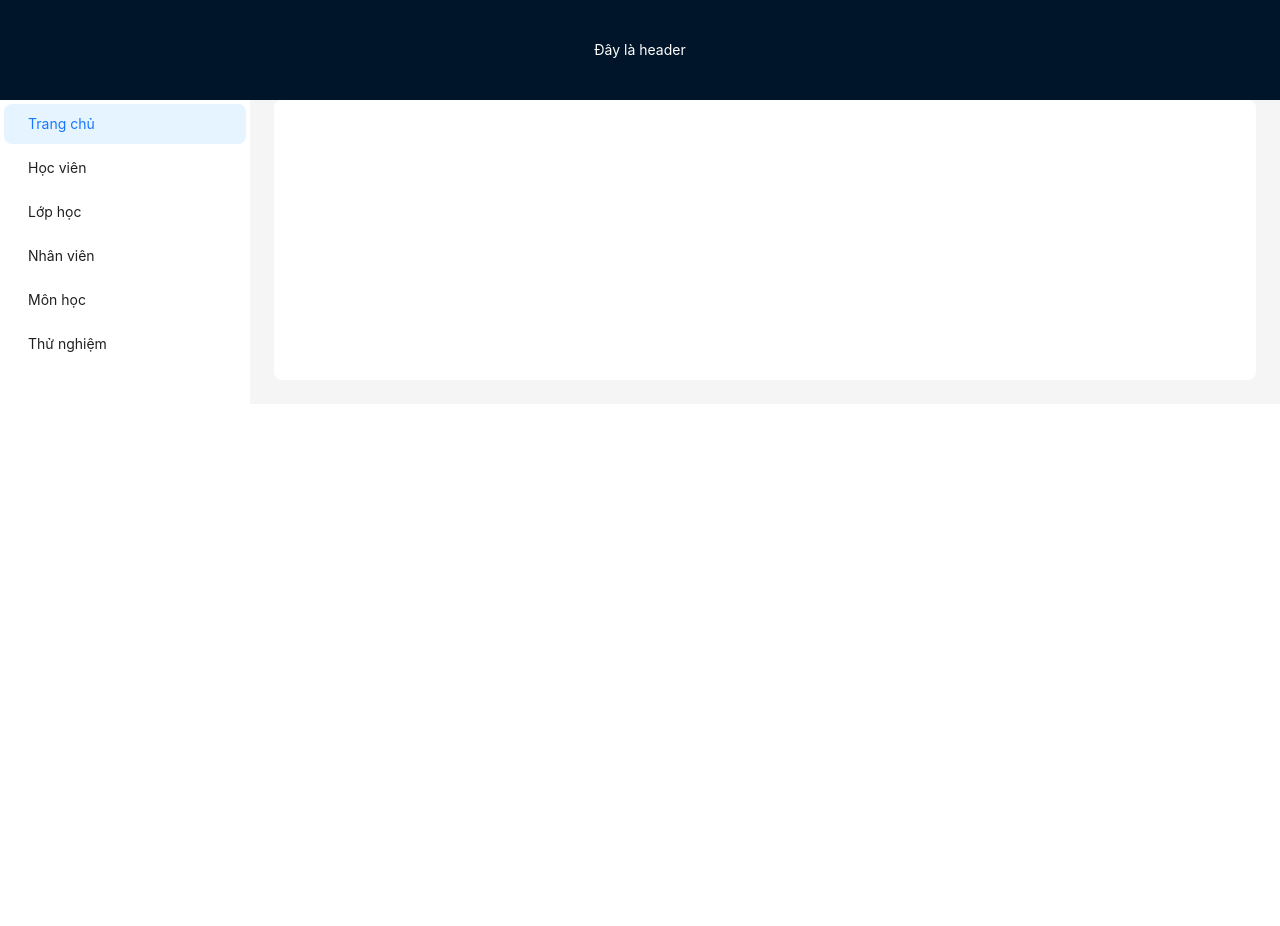
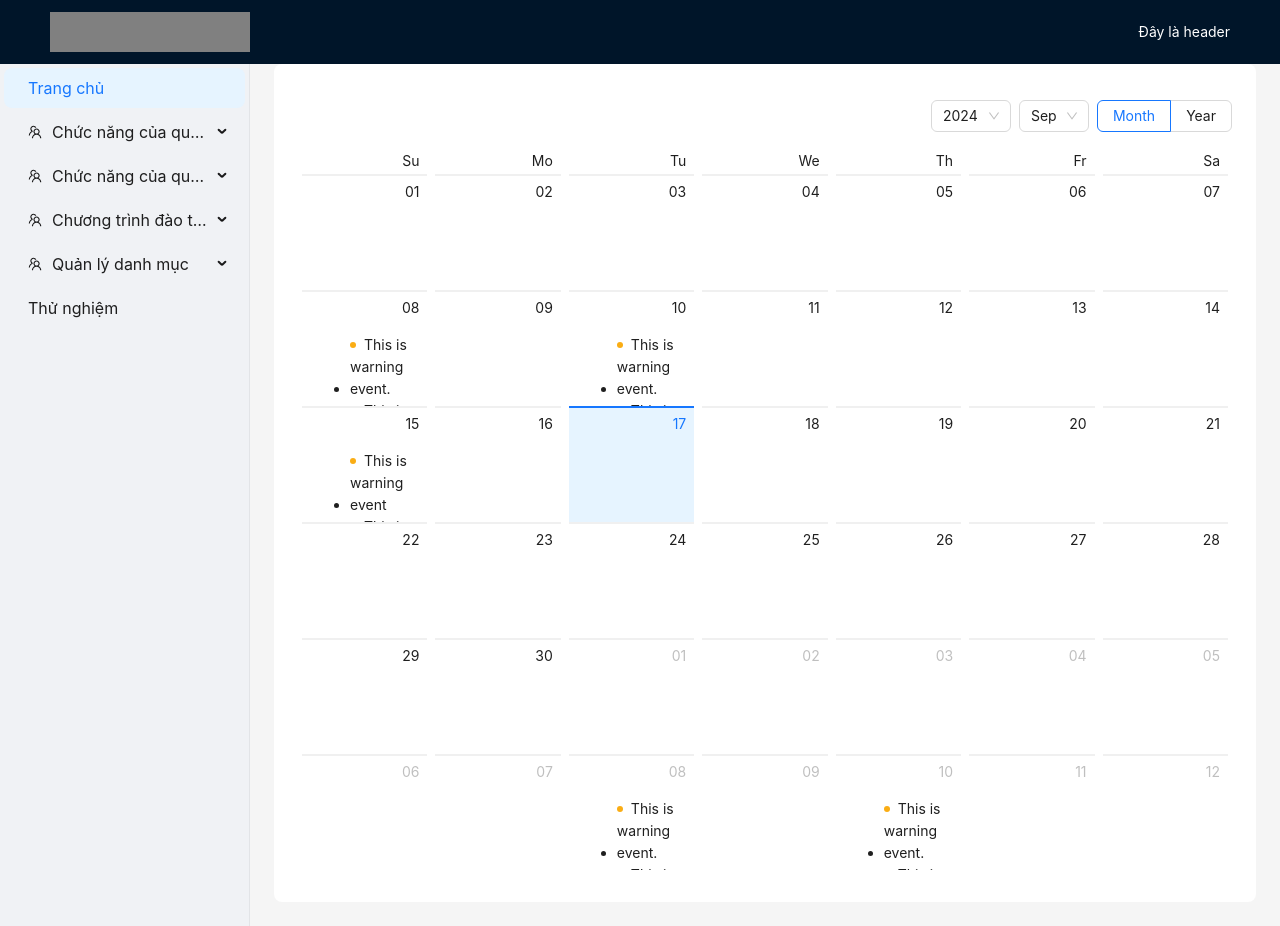
Before and after one commit to Smile005/TrungTamTinHoc, a React (Create React App) app in the folder front-end/: page /lichhoc in a window 1280 px wide. Before the commit the page ends 800 px from the top, so only its background shows below. Built offline with nearby package versions, Linux system fonts and the light colour scheme.

Commit message:
Them GUI Lich Hoc

```diff
--- a/front-end/package.json
+++ b/front-end/package.json
@@ -17,7 +17,8 @@
     "react-router-dom": "^6.26.2",
     "react-scripts": "5.0.1",
     "typescript": "^4.9.5",
-    "web-vitals": "^2.1.4"
+    "web-vitals": "^2.1.4",
+    "xlsx": "^0.18.5"
   },
   "scripts": {
     "start": "react-scripts start",
@@ -44,6 +45,7 @@
     ]
   },
   "devDependencies": {
+    "@babel/plugin-proposal-private-property-in-object": "^7.21.11",
     "@types/react-router-dom": "^5.3.3"
   }
 }
--- a/front-end/src/App.css
+++ b/front-end/src/App.css
@@ -1,38 +1,49 @@
-.App {
-  text-align: center;
+
+.demo-logo{
+  background-color: gray;
+  height: 40px;
+  width: 200px;
+}
+.custom-header{
+  display: flex;
+  align-items: center;
+  height: '80px';
+  justify-content: space-between;
 }
 
-.App-logo {
-  height: 40vmin;
-  pointer-events: none;
+/* Style fo the entire menu */
+.custom-menu {
+  background-color: #f0f2f5;
+  border-right: 1px solid #d9d9d9;
+  font-size: 16px;
+  height: 100%;
 }
 
-@media (prefers-reduced-motion: no-preference) {
-  .App-logo {
-    animation: App-logo-spin infinite 20s linear;
-  }
-}
+/* Style for the menu items */
+/* .custom-menu .ant-menu-item {
+  padding: 10px 20px;
+  color: #333;
+} */
 
-.App-header {
-  background-color: #282c34;
-  min-height: 100vh;
-  display: flex;
-  flex-direction: column;
-  align-items: center;
-  justify-content: center;
-  font-size: calc(10px + 2vmin);
-  color: white;
-}
+/* Hover effect for menu items */
+/* .custom-menu .ant-menu-item:hover {
+  background-color: #e6f7ff;
+  color: #1890ff;
+} */
 
-.App-link {
-  color: #61dafb;
-}
+/* Style for selected menu item */
+/* .custom-menu .ant-menu-item-selected {
+  background-color: #1890ff;
+  color: #fff;
+} */
 
-@keyframes App-logo-spin {
-  from {
-    transform: rotate(0deg);
-  }
-  to {
-    transform: rotate(360deg);
-  }
-}
+/* Style for submenu title */
+/* .custom-menu .ant-menu-submenu-title {
+  font-weight: bold;
+  color: #1890ff;
+} */
+
+/* Style for submenu item hover */
+/* .custom-menu .ant-menu-submenu-title:hover {
+  color: #40a9ff;
+} */
--- a/front-end/src/App.tsx
+++ b/front-end/src/App.tsx
@@ -1,13 +1,18 @@
 import React from 'react';
 import { BrowserRouter as Router, Route, Routes, Link } from 'react-router-dom';
-import { Layout, Menu, theme } from 'antd';
+import { Layout, Menu, theme} from 'antd';
+import { TeamOutlined } from '@ant-design/icons';
 import HocVien from './pages/HocVien';
 import NhanVien from './pages/NhanVien';
 import LopHoc from './pages/LopHoc';
 import TrangChu from './pages/TrangChu';
 import MonHoc from './pages/MonHoc';
+import LichHoc from './pages/LichHoc';
 import HocVienTable from './pages/Testing';
 
+import './App.css'
+
+const { SubMenu } = Menu;
 const { Header, Content, Sider, Footer } = Layout;
 
 const About = () => <div>About Page Content</div>;
@@ -21,20 +26,30 @@ const App: React.FC = () => {
   return (
     <Router>
       <Layout>
-        <Header style={{ display: 'flex', alignItems: 'center', height: '100px', justifyContent: 'center' }}>
+        <Header className='custom-header'>
+          <div className="demo-logo" />
           <p style={{ color: 'white' }}>Đây là header</p>
         </Header>
         <Layout>
           <Sider width={250} style={{ background: colorBgContainer }}>
-            <Menu mode="inline" defaultSelectedKeys={['1']} style={{ height: '100%', borderRight: 0 }}>
-              <Menu.Item key="1"><Link to="/">Trang chủ</Link></Menu.Item>
-              <Menu.Item key="2"><Link to="/hocvien">Học viên</Link></Menu.Item>
-              <Menu.Item key="3"><Link to="/lophoc">Lớp học</Link></Menu.Item>
-              <Menu.Item key="4"><Link to="/nhanvien">Nhân viên</Link></Menu.Item>
-              <Menu.Item key="5"><Link to="/monhoc">Môn học</Link></Menu.Item>
-              <Menu.Item key="6"><Link to="/testing">Thử nghiệm</Link></Menu.Item>
-
-
+            <Menu className='custom-menu' mode="inline" defaultSelectedKeys={['1']}>
+                <Menu.Item key="1"><Link to="/">Trang chủ</Link></Menu.Item>
+              <SubMenu key="group01" icon={<TeamOutlined />} title="Chức năng của quản lý">
+                <Menu.Item key="2"><Link to="/nhanvien">Nhân viên</Link></Menu.Item>
+              </SubMenu>
+              <SubMenu key="group02" icon={<TeamOutlined />} title="Chức năng của quản lý">
+                <Menu.Item key="3"><Link to="/hocvien">Học viên</Link></Menu.Item>
+              </SubMenu>
+              <SubMenu key="group03" icon={<TeamOutlined />} title="Chương trình đào tạo">
+                <Menu.Item key="4"><Link to="/lophoc">Lớp học</Link></Menu.Item>
+                <Menu.Item key="5"><Link to="/monhoc">Môn học</Link></Menu.Item>
+                <Menu.Item key="6"><Link to="/lichhoc">Lịch học</Link></Menu.Item>
+              </SubMenu>
+              <SubMenu key="group04" icon={<TeamOutlined />} title="Quản lý danh mục">
+                <Menu.Item key="7"><Link to="/phonghoc">Phòng học</Link></Menu.Item>
+                <Menu.Item key="8"><Link to="/cahoc">Ca học</Link></Menu.Item>
+              </SubMenu>
+              <Menu.Item key="99"><Link to="/testing">Thử nghiệm</Link></Menu.Item>
             </Menu>
           </Sider>
           <Layout style={{ padding: '0 24px 24px' }}>
@@ -52,6 +67,7 @@ const App: React.FC = () => {
                 <Route path="/about" element={<About />} />
                 <Route path="/contact" element={<Contact />} />
                 <Route path="/hocvien" element={<HocVien />} />
+                <Route path="/lichhoc" element={<LichHoc />} />
                 <Route path="/nhanvien" element={<NhanVien />} />
                 <Route path="/lophoc" element={<LopHoc />} />
                 <Route path="/monhoc" element={<MonHoc />} />
--- a/front-end/src/components/UploadComponent.tsx
+++ b/front-end/src/components/ImportExcelModal.tsx
@@ -1,13 +1,25 @@
 import React, { useState } from 'react';
 import { UploadOutlined } from '@ant-design/icons';
-import { Button, message, Upload } from 'antd';
+import { Button, message, Modal, Upload } from 'antd';
 import type { GetProp, UploadFile, UploadProps } from 'antd';
 
 type FileType = Parameters<GetProp<UploadProps, 'beforeUpload'>>[0];
 
-const UploadComponent: React.FC = () => {
+interface ImportExcelModalProps {
+    visible: boolean;
+    onCancel: () => void;
+    modalType: 'hocvien' | 'nhanvien' | 'lophoc'; // Thêm loại modal
+}
+
+const ImportExcelModal: React.FC<ImportExcelModalProps> = ({ visible, onCancel, modalType }) => {
     const [fileList, setFileList] = useState<UploadFile[]>([]);
     const [uploading, setUploading] = useState(false);
+
+    const excelFilePath = modalType === 'hocvien'
+        ? '/excel/hocvien.xlsx'
+        : modalType === 'nhanvien'
+            ? '/excel/nhanvien.xlsx'
+            : '/excel/lophoc.xlsx'; // Thêm đường dẫn cho lớp học
 
     const handleUpload = () => {
         const formData = new FormData();
@@ -60,7 +72,16 @@ const UploadComponent: React.FC = () => {
     };
 
     return (
-        <div style={{width: '160px', height:'120px'}}>
+        <Modal
+            title={modalType === 'hocvien' ? 'Nhập Excel Học Viên' : 'Nhập Excel Nhân Viên'}
+            visible={visible}
+            onCancel={onCancel}
+            footer={null}
+        >
+            <div>
+                Tải file Excel {modalType === 'hocvien' ? 'Học viên' : 'Nhân viên'} mẫu
+                <a href={excelFilePath} download> tại đây</a>
+            </div>
             <Upload {...props}>
                 <Button icon={<UploadOutlined />}>Chọn file Excel</Button>
             </Upload>
@@ -71,10 +92,10 @@ const UploadComponent: React.FC = () => {
                 loading={uploading}
                 style={{ marginTop: 16 }}
             >
-                {uploading ? 'Đang upload' : 'Bắt đầu upload'}
+                {uploading ? 'Đang upload' : 'Chọn'}
             </Button>
-        </div>
+        </Modal>
     );
 };
 
-export default UploadComponent;
+export default ImportExcelModal;
--- /dev/null
+++ b/front-end/src/pages/LichHoc.tsx
@@ -0,0 +1,76 @@
+import React from 'react';
+import type { BadgeProps, CalendarProps } from 'antd';
+import { Badge, Calendar } from 'antd';
+import type { Dayjs } from 'dayjs';
+
+const getListData = (value: Dayjs) => {
+  let listData: { type: string; content: string }[] = []; // Specify the type of listData
+  switch (value.date()) {
+    case 8:
+      listData = [
+        { type: 'warning', content: 'This is warning event.' },
+        { type: 'success', content: 'This is usual event.' },
+      ];
+      break;
+    case 10:
+      listData = [
+        { type: 'warning', content: 'This is warning event.' },
+        { type: 'success', content: 'This is usual event.' },
+        { type: 'error', content: 'This is error event.' },
+      ];
+      break;
+    case 15:
+      listData = [
+        { type: 'warning', content: 'This is warning event' },
+        { type: 'success', content: 'This is very long usual event......' },
+        { type: 'error', content: 'This is error event 1.' },
+        { type: 'error', content: 'This is error event 2.' },
+        { type: 'error', content: 'This is error event 3.' },
+        { type: 'error', content: 'This is error event 4.' },
+      ];
+      break;
+    default:
+  }
+  return listData || [];
+};
+
+const getMonthData = (value: Dayjs) => {
+  if (value.month() === 8) {
+    return 1394;
+  }
+};
+
+const LichHoc: React.FC = () => {
+  const monthCellRender = (value: Dayjs) => {
+    const num = getMonthData(value);
+    return num ? (
+      <div className="notes-month">
+        <section>{num}</section>
+        <span>Backlog number</span>
+      </div>
+    ) : null;
+  };
+
+  const dateCellRender = (value: Dayjs) => {
+    const listData = getListData(value);
+    return (
+      <ul className="events">
+        {listData.map((item) => (
+          <li key={item.content}>
+            <Badge status={item.type as BadgeProps['status']} text={item.content} />
+          </li>
+        ))}
+      </ul>
+    );
+  };
+
+  const cellRender: CalendarProps<Dayjs>['cellRender'] = (current, info) => {
+    if (info.type === 'date') return dateCellRender(current);
+    if (info.type === 'month') return monthCellRender(current);
+    return info.originNode;
+  };
+
+  return <Calendar cellRender={cellRender} />;
+};
+
+export default LichHoc;
--- a/front-end/src/styles/TableCustom.css
+++ b/front-end/src/styles/TableCustom.css
@@ -10,3 +10,15 @@
 .custom-button {
     margin-right: 10px;
 }
+.custom-table .ant-table-thead > tr > th {
+    background-color: #4CAF50; /* Màu nền cho header */
+    color: white; /* Màu chữ cho header */
+}
+
+.custom-table .ant-table-tbody > tr:nth-child(odd) {
+    background-color: #f9f9f9; /* Màu nền cho các dòng lẻ */
+}
+
+.custom-table .ant-table-tbody > tr:nth-child(even) {
+    background-color: #ffffff; /* Màu nền cho các dòng chẵn */
+}
```
Also changed, not shown: front-end/src/pages/HocVien.tsx (+59 -13 lines), front-end/src/types/HocVienType.tsx (+8 -2 lines), 2 other files (tests, documents, lock files or other folders).
